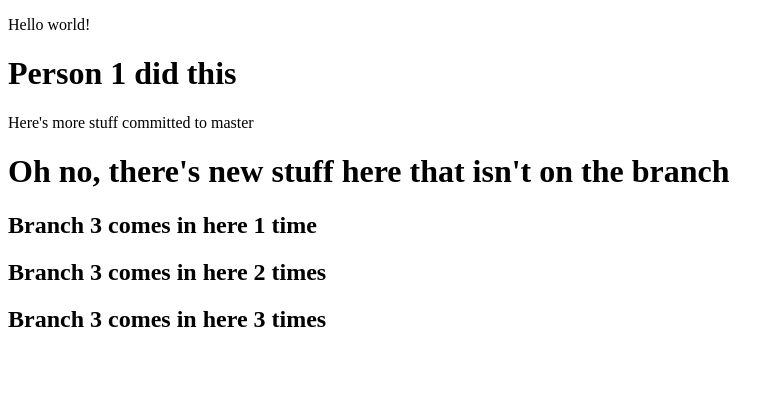
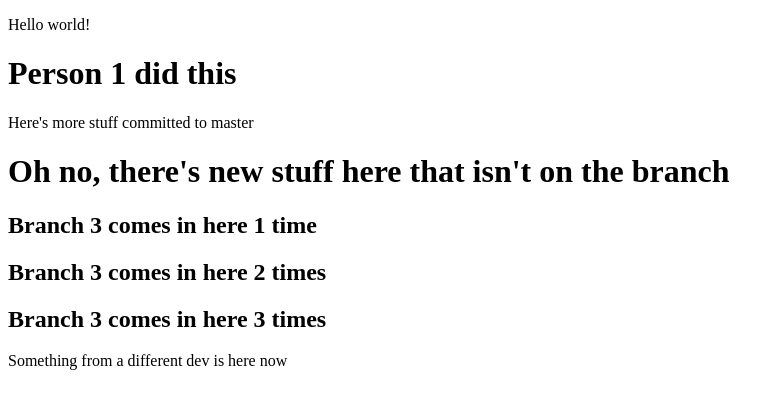
Before and after one commit to KassieJones/demo, an Angular app: page / in a window 1280 px wide. Shown: the top 408 px of the page, without its empty margins (0-784 px from the left). Built offline with nearby package versions, Linux system fonts and the light colour scheme.

Commit message:
new stuff in master

```diff
--- a/src/app/app.component.html
+++ b/src/app/app.component.html
@@ -6,6 +6,10 @@
   <h2>Branch 3 comes in here 1 time</h2>
   <h2>Branch 3 comes in here 2 times</h2>
   <h2>Branch 3 comes in here 3 times</h2>
+
+
+
+  <p>Something from a different dev is here now</p>
 </div>
 
 <router-outlet></router-outlet>
```
